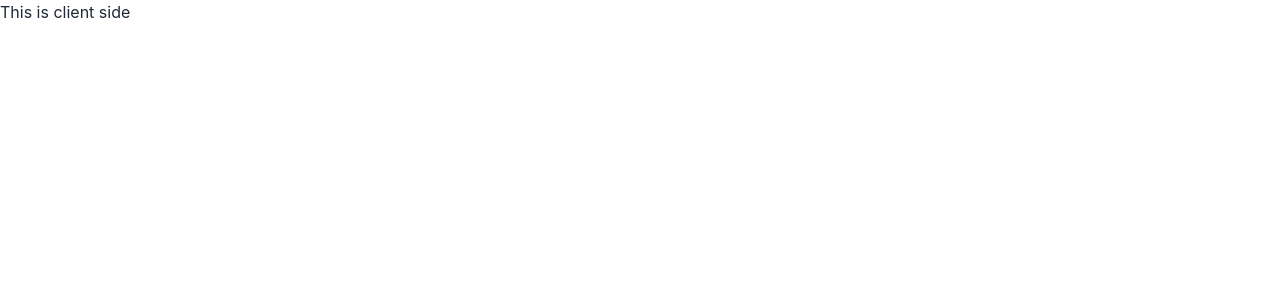
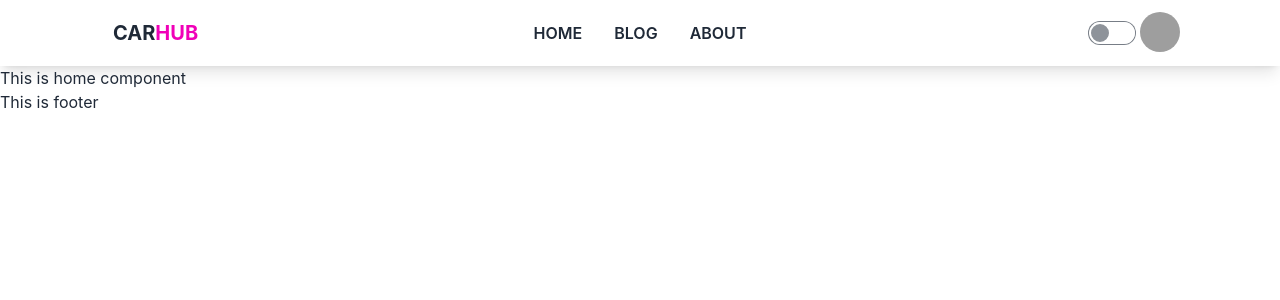
Before and after one commit to asifImtiazUdoy/carhub, a React (Create React App) app: page / in a window 1280 px wide. Shown: the top 300 px of the page. Built offline with nearby package versions, Linux system fonts and the light colour scheme; no server answers; grey boxes are pictures that could not be loaded.

Commit message:
Dark mode implemented

```diff
--- a/public/index.html
+++ b/public/index.html
@@ -1,5 +1,5 @@
 <!DOCTYPE html>
-<html lang="en" >
+<html id="html" lang="en" data-theme="light">
   <head>
     <meta charset="utf-8" />
     <link rel="icon" href="%PUBLIC_URL%/carhub.ico" />
--- a/src/layouts/Client/Client.js
+++ b/src/layouts/Client/Client.js
@@ -1,9 +1,14 @@
 import React from 'react';
+import { Outlet } from 'react-router-dom';
+import Footer from './partials/Footer/Footer';
+import Header from './partials/Header/Header';
 
 const Client = () => {
     return (
         <div>
-            This is client side
+            <Header></Header>
+            <Outlet></Outlet>
+            <Footer></Footer>
         </div>
     );
 };
--- /dev/null
+++ b/src/layouts/Client/partials/Footer/Footer.js
@@ -0,0 +1,11 @@
+import React from 'react';
+
+const Footer = () => {
+    return (
+        <div>
+            This is footer
+        </div>
+    );
+};
+
+export default Footer;
--- /dev/null
+++ b/src/layouts/Client/partials/Header/Header.js
@@ -0,0 +1,59 @@
+import React, { useState } from 'react';
+import { Link } from 'react-router-dom';
+
+const Header = () => {
+
+    const menu = <>
+        <li className='uppercase font-semibold'><Link to='/'>Home</Link></li>
+        <li className='uppercase font-semibold'><Link to='/'>Blog</Link></li>
+        <li className='uppercase font-semibold'><Link to='/'>About</Link></li>
+    </>
+
+    const handleTheme = (e) => {
+        const theme = document.getElementById('html');
+        if (e.target.checked) {
+            theme.setAttribute('data-theme', 'dark')
+        }else{
+            theme.setAttribute('data-theme', 'light')
+        }
+    }
+
+    return (
+        <div className="navbar shadow-lg fixed-top lg:px-24">
+            <div className="navbar-start mx-auto">
+                <div className="dropdown">
+                    <label tabIndex={0} className="btn btn-ghost lg:hidden">
+                        <svg xmlns="http://www.w3.org/2000/svg" className="h-5 w-5" fill="none" viewBox="0 0 24 24" stroke="currentColor"><path strokeLinecap="round" strokeLinejoin="round" strokeWidth="2" d="M4 6h16M4 12h8m-8 6h16" /></svg>
+                    </label>
+                    <ul tabIndex={0} className="menu menu-compact dropdown-content mt-3 p-2 shadow bg-base-100 rounded-box w-52">
+                        {menu}
+                    </ul>
+                </div>
+                <Link to='/' className="btn btn-ghost text-xl font-bold">Car<span className='text-secondary'>Hub</span></Link>
+            </div>
+            <div className="navbar-center hidden lg:flex">
+                <ul className="menu menu-horizontal p-0">
+                    {menu}
+                </ul>
+            </div>
+            <div className="navbar-end">
+                <input onChange={handleTheme} type="checkbox" className="toggle toggle-md" />
+                <div className="dropdown dropdown-end">
+                    <label tabIndex={0} className="btn btn-ghost btn-circle avatar">
+                        <div className="w-10 rounded-full">
+                            <img src="https://placeimg.com/80/80/people" alt='' />
+                        </div>
+                    </label>
+                    <ul tabIndex={0} className="menu menu-compact dropdown-content mt-3 p-2 shadow bg-base-100 rounded-box w-52">
+                        <li>
+                            <Link className="justify-between">Profile</Link>
+                        </li>
+                        <li><button>Logout</button></li>
+                    </ul>
+                </div>
+            </div>
+        </div>
+    );
+};
+
+export default Header;
--- /dev/null
+++ b/src/pages/Blog/Blog.js
@@ -0,0 +1,11 @@
+import React from 'react';
+
+const Blog = () => {
+    return (
+        <div>
+            This is blog
+        </div>
+    );
+};
+
+export default Blog;
--- /dev/null
+++ b/src/pages/Home/Home.js
@@ -0,0 +1,14 @@
+import React from 'react';
+import useTitle from '../../Hooks/useTitle';
+
+const Home = () => {
+    useTitle('Home');
+
+    return (
+        <div>
+            This is home
+        </div>
+    );
+};
+
+export default Home;
```
